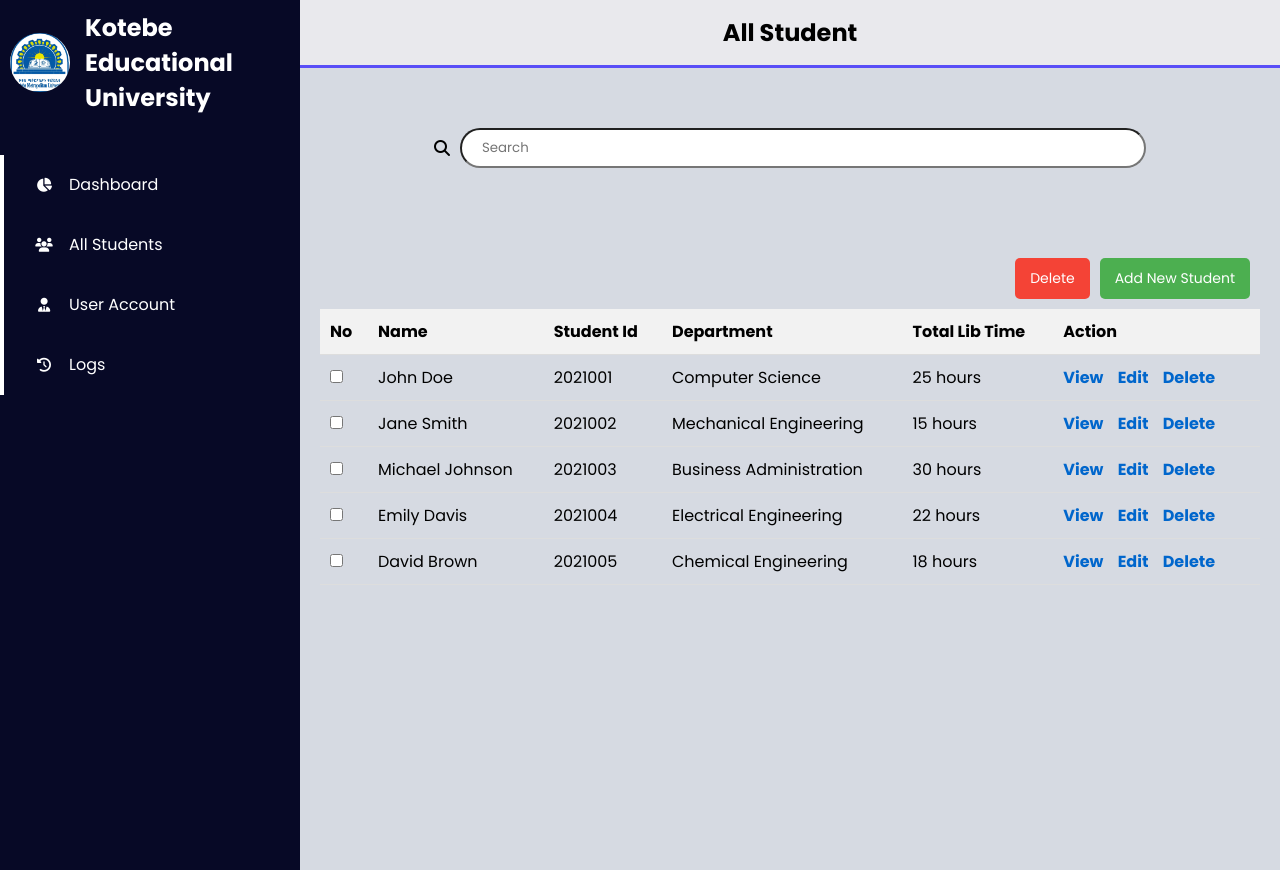
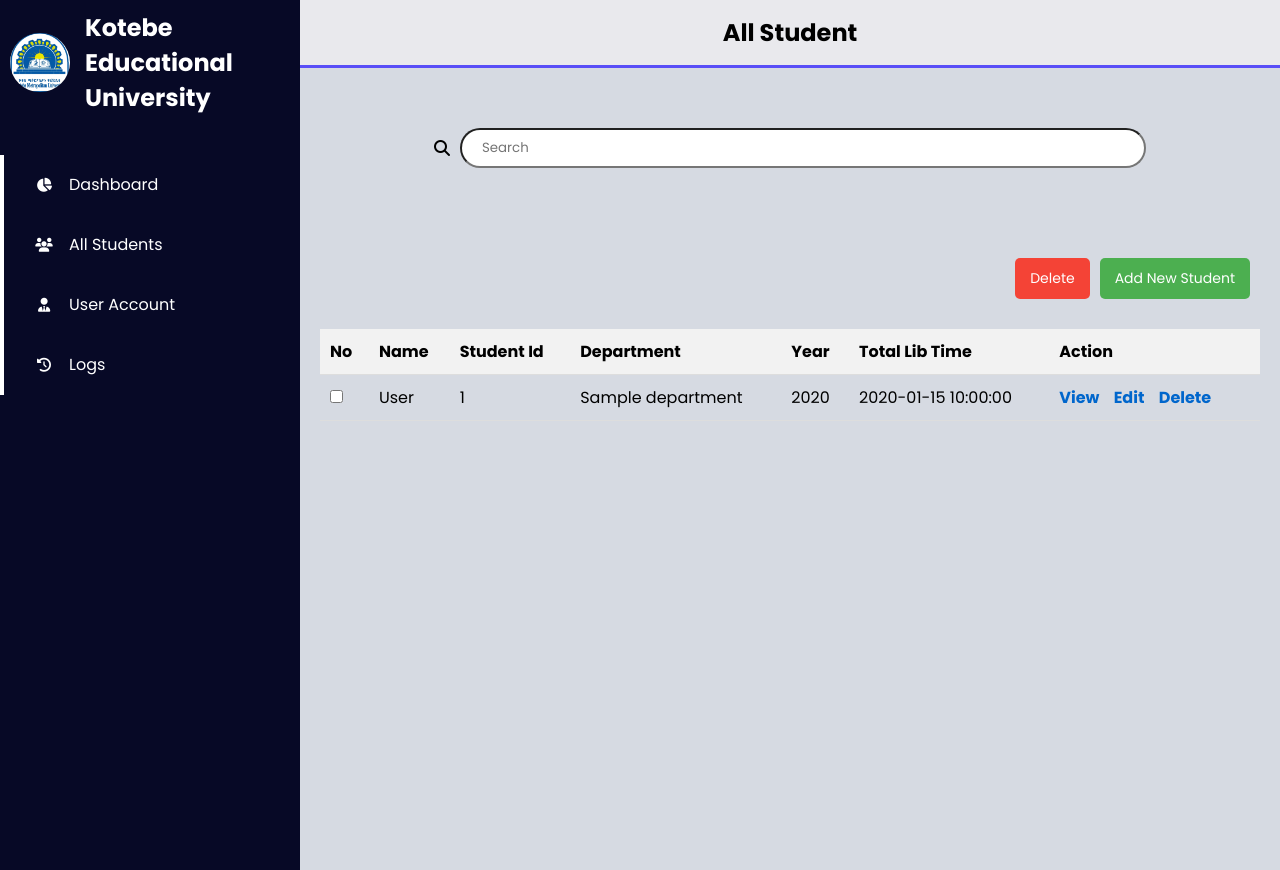
Before and after one commit to yadi09/LaptopGuard, a Flask app: template app/templates/all_student.html in a window 1280 px wide. Run offline with Flask 3, Linux system fonts and the light colour scheme; tables that the repository leaves empty hold one stand-in row (values such as "Sample post"); the template is opened without the code that fills it: values that come from a table or form of the project are taken from there, most other values are stand-ins (such as "Sample title", 1, 10 or a date in 2020); some libraries are stand-ins or nearby versions.

Commit message:
Adding live list for admin all_student page

```diff
--- a/app/forms.py
+++ b/app/forms.py
@@ -21,15 +21,16 @@ class RegistrationForm(FlaskForm):
     studentId = StringField(
         'Student ID',
         validators=[DataRequired(), Length(max=20)],
-        render_kw={"placeholder": "25021/14"})
+        render_kw={"placeholder": "25021"})
 
     gender = SelectField(
         'Gender',
-        choices=[('M', 'Male'), ('F', 'Female'), ('O', 'Other')],
+        choices=[('', 'Choose'),('M', 'Male'), ('F', 'Female'), ('O', 'Other')],
         validators=[DataRequired()])
     year = SelectField(
         'Year',
         choices=[
+            ('', 'Choose'),
             ('1', '1st Year'),
             ('2', '2nd Year'),
             ('3', '3rd Year'),
@@ -37,6 +38,7 @@ class RegistrationForm(FlaskForm):
         validators=[DataRequired()])
     department = SelectField(
         'Department', choices=[
+            ('', 'Choose'),
             ('CS', 'Computer Science'),
             ('ENG', 'Engineering'),
             ('BIZ', 'Business'),
@@ -71,3 +73,58 @@ class RegistrationForm(FlaskForm):
 class SearchForm(FlaskForm):
     student_id = StringField('Student ID', validators=[DataRequired()])
     submit = SubmitField('Search')
+
+
+
+class UpdateStudentForm(FlaskForm):
+    fullname = StringField(
+        'Full Name', validators=[DataRequired(), Length(min=1, max=20)])
+    studentId = StringField(
+        'Student ID',
+        validators=[DataRequired(), Length(max=20)],
+        render_kw={"placeholder": "25021"})
+
+    gender = SelectField(
+        'Gender',
+        choices=[('', 'Choose'),('M', 'Male'), ('F', 'Female'), ('O', 'Other')],
+        validators=[DataRequired()])
+    year = SelectField(
+        'Year',
+        choices=[
+            ('', 'Choose'),
+            ('1', '1st Year'),
+            ('2', '2nd Year'),
+            ('3', '3rd Year'),
+            ('4', '4th Year')],
+        validators=[DataRequired()])
+    department = SelectField(
+        'Department', choices=[
+            ('', 'Choose'),
+            ('CS', 'Computer Science'),
+            ('ENG', 'Engineering'),
+            ('BIZ', 'Business'),
+            ('ART', 'Arts')],
+        validators=[DataRequired()])
+
+    profile_img = FileField(
+        'Profile Picture',
+        validators=[FileAllowed(
+            ['jpg', 'jpeg', 'png', 'gif', 'bmp', 'tiff', 'svg'],
+            'Images only!')])
+    laptop_img1 = FileField(
+        'Laptop Picture 1',
+        validators=[FileAllowed(['jpg', 'jpeg', 'png', 'gif',
+                                 'bmp', 'tiff', 'svg'],
+                                'Images only!')])
+    laptop_img2 = FileField(
+        'Laptop Picture 2',
+        validators=[FileAllowed(['jpg', 'jpeg', 'png', 'gif',
+                                 'bmp', 'tiff', 'svg'],
+                                'Images only!')])
+    laptop_img3 = FileField(
+        'Laptop Picture 3',
+        validators=[FileAllowed(['jpg', 'jpeg', 'png', 'gif',
+                                 'bmp', 'tiff', 'svg'],
+                                'Images only!')])
+
+    submit = SubmitField('Update')
--- a/app/routes.py
+++ b/app/routes.py
@@ -1,6 +1,6 @@
 from app import app, db
 from flask import render_template, flash, redirect, url_for, request, jsonify
-from app.forms import LoginForm, RegistrationForm, SearchForm
+from app.forms import LoginForm, RegistrationForm, SearchForm, UpdateStudentForm
 from flask_login import current_user, login_user, logout_user, login_required
 from app.models import User, Student, Laptop, LibLogs, ExitLogs
 from datetime import datetime
@@ -95,10 +95,12 @@ def exit():
 @app.route('/admin_dashboard', methods=['GET', 'POST'])
 @login_required
 def admin():
+    all_student = get_all_students()
     form = RegistrationForm()
     if current_user.username == 'admin':
         flash("welcome to LaptopGuard")
-        return render_template('all_student.html', form=form)
+        return render_template(
+            'all_student.html', form=form, all_student=all_student)
     else:
         logout()
         return redirect(url_for('login'))
@@ -162,6 +164,15 @@ def get_checked_out_students():
     checked_out_students = db.session.scalars(query).all()
 
     return checked_out_students
+
+
+def get_all_students():
+    query = sa.select(Student)
+    students = db.session.execute(query).all()
+    list_of_students = []
+    for std in students:
+        list_of_students.append(std[0])
+    return list_of_students
 
 
 @app.route('/update_lib_status/<student_id>', methods=['GET', 'POST'])
@@ -306,15 +317,6 @@ def upload_imgs(form, student):
     laptop_img3.save(laptop_img_path3)
     laptop.student = student
 
-    """laptop = Laptop()
-    laptop.student = student"""
-
-    """for i in range(3):
-        laptop_img_path = os.path.join(
-            student_laptop_folder, laptop_file[i])
-        laptop.add_laptop_image(laptop_img_path)
-        file = request.files.get(f'laptop_img-{i}')
-        file.save(laptop_img_path)"""
 
     db.session.add(student)
     db.session.add(laptop)
@@ -325,6 +327,53 @@ def upload_imgs(form, student):
 
 
 
+@app.route('/update_student/<student_id>', methods=['GET', 'POST'])
+def update_student(student_id):
+    student = Student.query.get_or_404(student_id)
+    form = UpdateStudentForm(obj=student)
+
+    if form.validate_on_submit():
+        student.fullname = form.fullname.data
+        student.student_id = form.studentId.data
+        student.gender = form.gender.data
+        student.year = form.year.data
+        student.department = form.department.data
+
+        if form.profile_img.data:
+            if student.profile_img:
+                os.remove(student.profile_img)
+            profile_img_path = os.path.dirname(student.profile_img)
+            profile_img_filename = form.profile_img.data.filename
+            profile_img_file_path = os.path.join(
+                profile_img_path, profile_img_filename)
+            form.profile_img.data.save(profile_img_file_path)
+            student.profile_img = profile_img_file_path
+
+        for i in range(1, 4):
+            file_field = getattr(form, f'laptop_img{i}')
+            if file_field.data:
+                existing_img = student.laptop.images[i].image_path
+                if existing_img:
+                    os.remove(existing_img)
+                laptop_img_dirpath = os.path.dirname(existing_img)
+                laptop_img_filename = file_field.data.filename
+                laptop_img_filepath = os.path.join(
+                    laptop_img_dirpath, laptop_img_filename)
+                file_field.data.save(laptop_img_filepath)
+                student.laptop.images[i].image_path = laptop_img_filepath
+        db.session.commit()
+        flash('Student updated successfully!', 'success')
+        return redirect(url_for('admin_page'))
+
+    return render_template('update_student.html', form=form, student=student)
+
+
+
+
+
+
+
+
 
 @app.route('/logout')
 def logout():
--- a/app/templates/all_student.html
+++ b/app/templates/all_student.html
@@ -27,79 +27,8 @@
       </div>
 
       <table>
-        <thead>
-            <tr>
-                <th>No</th>
-                <th>Name</th>
-                <th>Student Id</th>
-                <th>Department</th>
-                <th>Total Lib Time</th>
-                <th>Action</th>
-            </tr>
-        </thead>
-        <tbody>
-            <tr>
-              <td><input type="checkbox"></td>
-                <td>John Doe</td>
-                <td>2021001</td>
-                <td>Computer Science</td>
-                <td>25 hours</td>
-                <td class="action-links">
-                    <a href="#">View</a>
-                    <a href="#">Edit</a>
-                    <a href="#">Delete</a>
-                </td>
-            </tr>
-            <tr>
-              <td><input type="checkbox"></td>
-                <td>Jane Smith</td>
-                <td>2021002</td>
-                <td>Mechanical Engineering</td>
-                <td>15 hours</td>
-                <td class="action-links">
-                    <a href="#">View</a>
-                    <a href="#">Edit</a>
-                    <a href="#">Delete</a>
-                </td>
-            </tr>
-            <tr>
-              <td><input type="checkbox"></td>
-                <td>Michael Johnson</td>
-                <td>2021003</td>
-                <td>Business Administration</td>
-                <td>30 hours</td>
-                <td class="action-links">
-                    <a href="#">View</a>
-                    <a href="#">Edit</a>
-                    <a href="#">Delete</a>
-                </td>
-            </tr>
-            <tr>
-              <td><input type="checkbox"></td>
-                <td>Emily Davis</td>
-                <td>2021004</td>
-                <td>Electrical Engineering</td>
-                <td>22 hours</td>
-                <td class="action-links">
-                    <a href="#">View</a>
-                    <a href="#">Edit</a>
-                    <a href="#">Delete</a>
-                </td>
-            </tr>
-            <tr>
-              <td><input type="checkbox"></td>
-                <td>David Brown</td>
-                <td>2021005</td>
-                <td>Chemical Engineering</td>
-                <td>18 hours</td>
-                <td class="action-links">
-                    <a href="#">View</a>
-                    <a href="#">Edit</a>
-                    <a href="#">Delete</a>
-                </td>
-            </tr>
-        </tbody>
-    </table>
+	{% include 'all_student_list.html' %}
+      </table>
     </div>
 
     </section>
--- /dev/null
+++ b/app/templates/all_student_list.html
@@ -0,0 +1,30 @@
+<table>
+  <thead>
+    <tr>
+      <th>No</th>
+      <th>Name</th>
+      <th>Student Id</th>
+      <th>Department</th>
+      <th>Year</th>
+      <th>Total Lib Time</th>
+      <th>Action</th>
+    </tr>
+  </thead>
+  <tbody>
+    {% for student in all_student %}
+    <tr>
+      <td><input type="checkbox"></td>
+      <td>{{ student.fullname }}</td>
+      <td>{{ student.student_id }}</td>
+      <td>{{ student.department }}</td>
+      <td>{{ student.year }}</td/>
+      <td>{{ student.total_library_time }}</td>
+      <td class="action-links">
+        <a href="#">View</a>
+        <a href="#">Edit</a>
+        <a href="#">Delete</a>
+      </td>
+    </tr>
+    {% endfor %}
+  </tbody>
+</table>
```
Also changed, not shown: app/static/uploads/25029/laptop_img/Screenshot 2024-08-08 141404.png (added), app/static/uploads/25029/laptop_img/Screenshot 2024-08-20 074703.png (added), app/static/uploads/25029/laptop_img/Screenshot 2024-08-20 074923.png (added), app/static/uploads/25029/profile_img/Screenshot 2024-07-28 091400.png (added).
